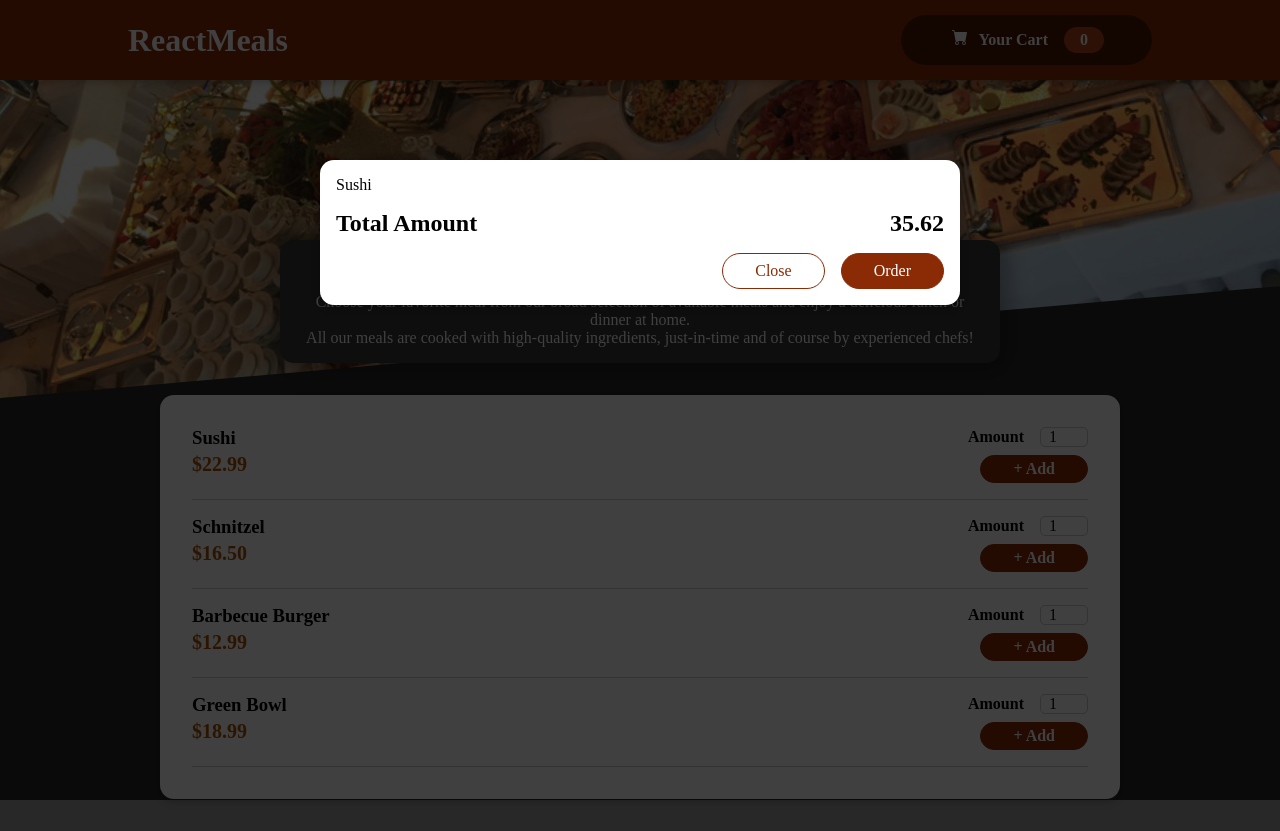
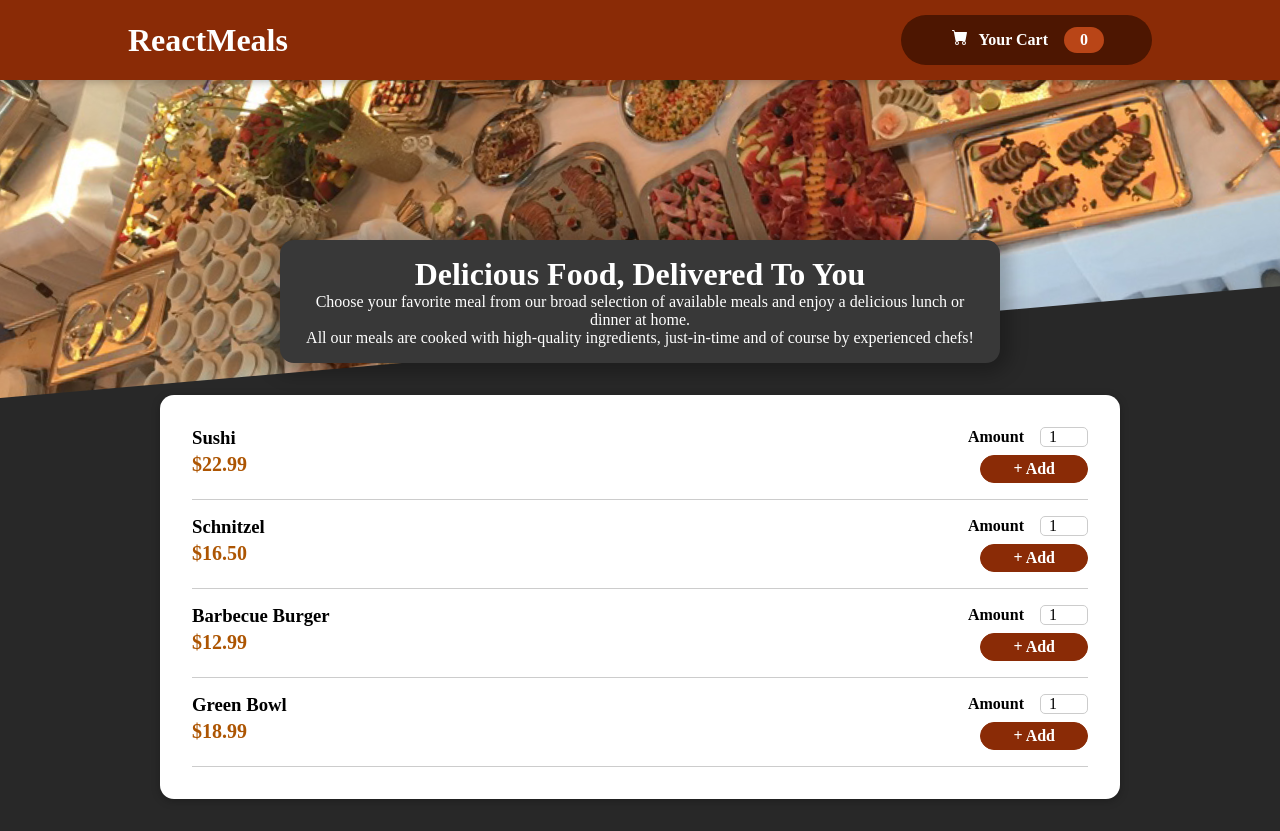
Before and after one commit to aimgodheretest/Restraunt-App, a React (Vite) app: page / in a window 1280 px wide. Built offline with nearby package versions, Linux system fonts and the light colour scheme.

Commit message:
implement cart functionality with open/close handlers and integrate into Header and Cart components

```diff
--- a/src/App.jsx
+++ b/src/App.jsx
@@ -1,12 +1,21 @@
+import { useState } from "react";
 import Cart from "./components/Cart/Cart";
 import Header from "./components/Layout/Header";
 import Meals from "./components/Meals/Meals";
 
 function App() {
+  const [open, setOpen] = useState(false);
+
+  const openCartHandler = () => {
+    setOpen(true);
+  };
+  const closeCartHandler = () => {
+    setOpen(false);
+  };
   return (
     <>
-      <Cart />
-      <Header />
+      {open && <Cart onClose={closeCartHandler} />}
+      <Header onOpenCart={openCartHandler} />
       <main>
         <Meals />
       </main>
--- a/src/components/Cart/Cart.jsx
+++ b/src/components/Cart/Cart.jsx
@@ -17,7 +17,9 @@ function Cart(props) {
         <span>35.62</span>
       </div>
       <div className={classes.actions}>
-        <button className={classes["button--alt"]}>Close</button>
+        <button className={classes["button--alt"]} onClick={props.onClose}>
+          Close
+        </button>
         <button className={classes.button}>Order</button>
       </div>
     </Modal>
--- a/src/components/Layout/Header.jsx
+++ b/src/components/Layout/Header.jsx
@@ -1,12 +1,12 @@
 import mealsImg from "../../assets/meals.jpg";
 import classes from "./Header.module.css";
 import HeaderCartButton from "./HeaderCartButton";
-function Header() {
+function Header(props) {
   return (
     <>
       <header className={classes.header}>
         <h1>ReactMeals</h1>
-        <HeaderCartButton />
+        <HeaderCartButton onClick={props.onOpenCart} />
       </header>
       <div className={classes["main-image"]}>
         <img src={mealsImg} />
--- a/src/components/Layout/HeaderCartButton.jsx
+++ b/src/components/Layout/HeaderCartButton.jsx
@@ -1,8 +1,8 @@
 import CartIcon from "../Cart/CartIcon";
 import classes from "./HeaderCartButton.module.css";
-function HeaderCartButton() {
+function HeaderCartButton(props) {
   return (
-    <button className={classes.button}>
+    <button className={classes.button} onClick={props.onClick}>
       <span className={classes.icon}>
         <CartIcon />
       </span>
--- a/src/components/UI/Modal.jsx
+++ b/src/components/UI/Modal.jsx
@@ -1,7 +1,7 @@
 import classes from "./Modal.module.css";
 import ReactDOM from "react-dom";
 function Backdrop(props) {
-  return <div className={classes.backdrop}></div>;
+  return <div className={classes.backdrop} onClick={props.onClose}></div>;
 }
 
 function ModalOverlay(props) {
@@ -17,7 +17,10 @@ const portalElement = document.getElementById("overlays");
 function Modal(props) {
   return (
     <>
-      {ReactDOM.createPortal(<Backdrop />, portalElement)}
+      {ReactDOM.createPortal(
+        <Backdrop onClick={props.onClose} />,
+        portalElement,
+      )}
       {ReactDOM.createPortal(
         <ModalOverlay>{props.children}</ModalOverlay>,
         portalElement,
```
